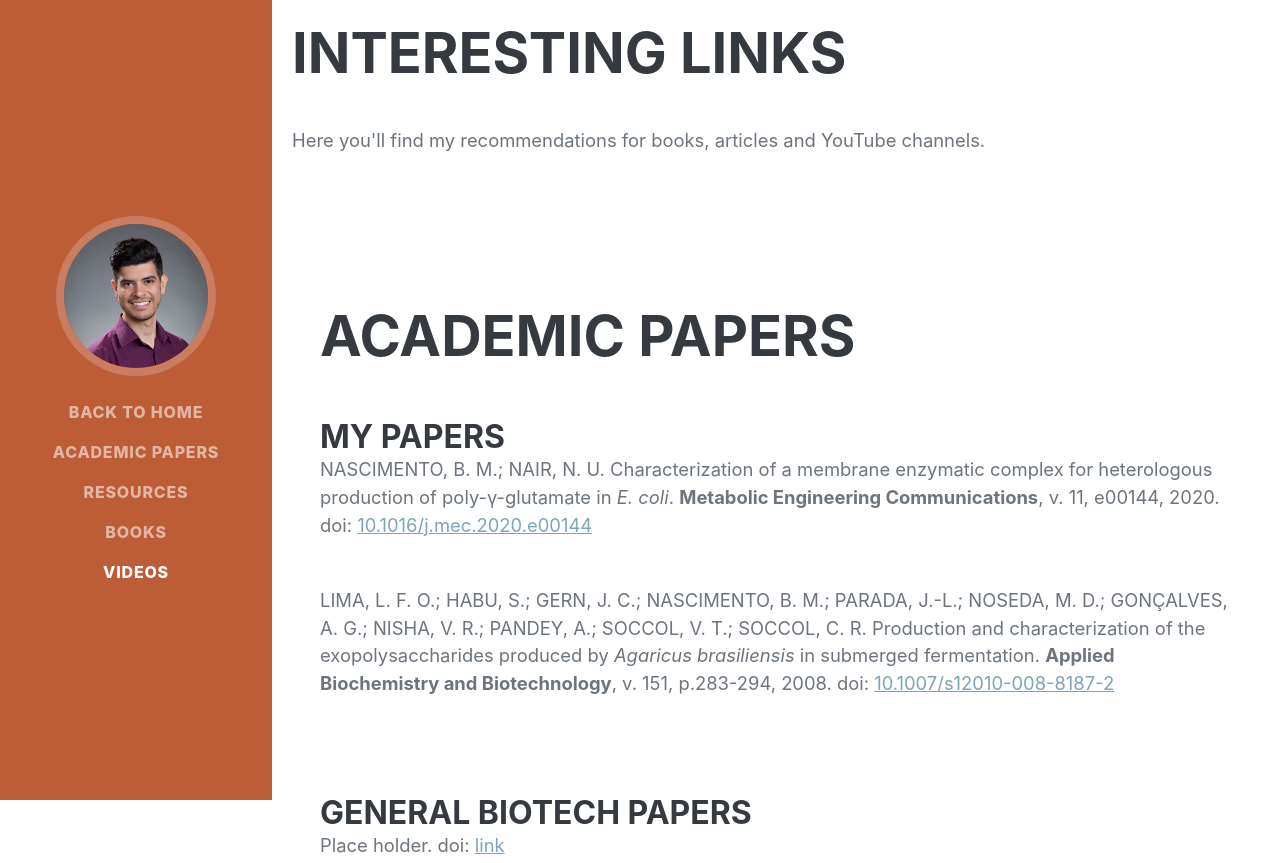
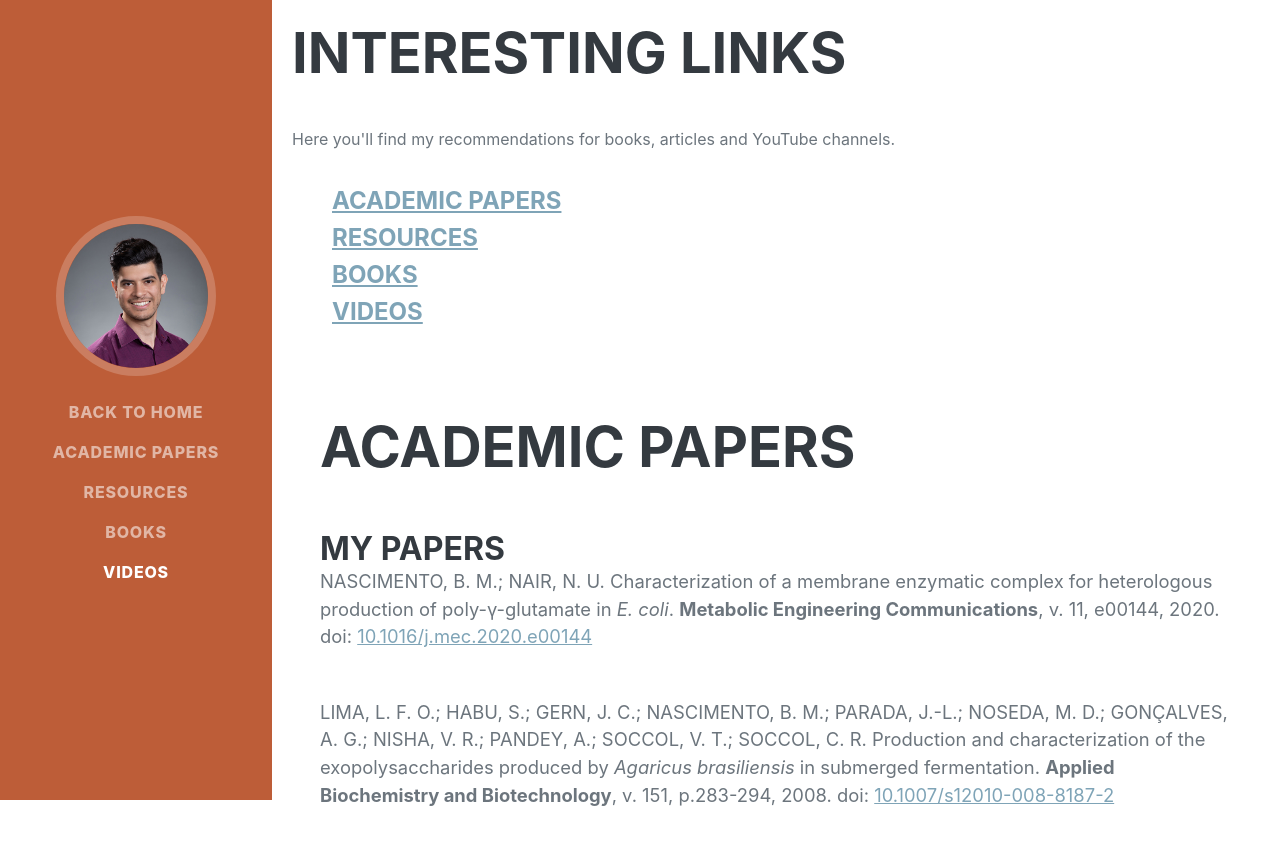
Before and after one commit to Bmottan/Bmottan.github.io, a plain HTML site: page links/index.html in a window 1280 px wide. Shown: the top 863 px of the page. Drawn offline with nearby package versions, Linux system fonts and the light colour scheme; a web font is replaced by a local one.

Commit message:
Add files via upload

```diff
--- a/links/index.html
+++ b/links/index.html
@@ -36,9 +36,13 @@
         <!-- Page Content-->
         <div class="container-fluid p-0">
             <div class="resume-section-content">
-                    <h2 style="padding: 20px" class="mb-0"> Interesting Links</h2>
-                    <p style="padding: 20px" class="lead mb-5"> Here you'll find my recommendations for books, articles and YouTube channels.</p>
-                </div>
+                <h2 style="padding: 20px" class="mb-0"> Interesting Links</h2>
+                <p style="padding: 20px"> Here you'll find my recommendations for books, articles and YouTube channels.</p>
+                <h4 style="padding-left: 60px"><a href="#academic"> Academic papers</a></h4>
+                <h4 style="padding-left: 60px"><a href="#resources"> RESOURCES</a></h4>
+                <h4 style="padding-left: 60px"><a href="#books"> Books</a></h4>
+                <h4 style="padding-left: 60px"><a href="#videos">Videos</a></h4>
+            </div>
             <!-- Academic Papers-->
 
             <section class="resume-section" id="academic">
```
